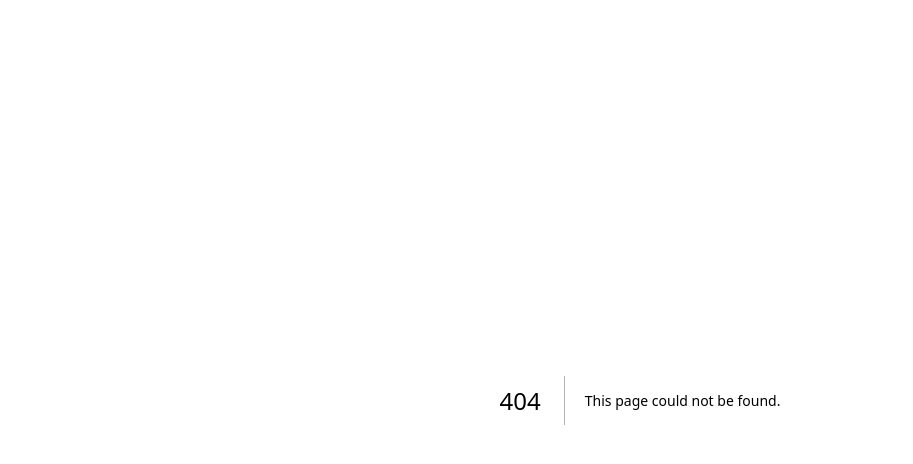
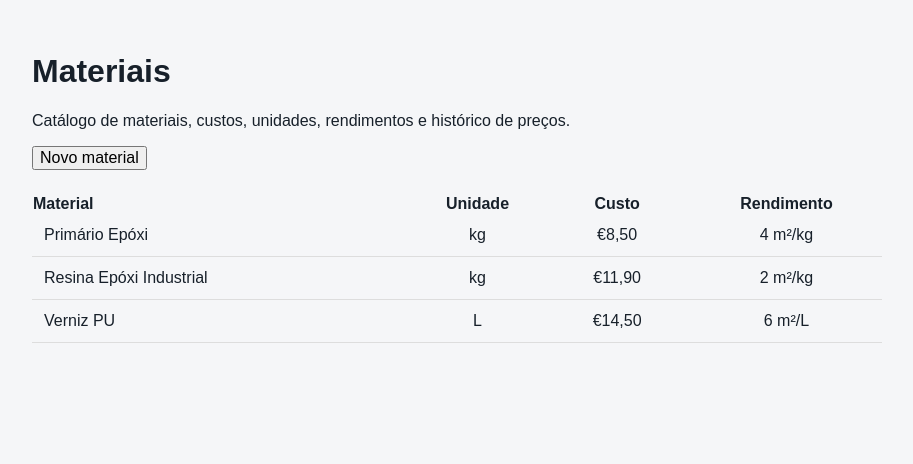
Before and after one commit to drozz2025/royal-epoxi-app, a Next.js app: page /materiais in a window 1280 px wide. Before the commit this address had no page. Shown: the top 464 px of the page, without its empty margins (0-913 px from the left). Built offline with nearby package versions, Linux system fonts and the light colour scheme.

Commit message:
Add materials management module foundation

```diff
--- /dev/null
+++ b/src/app/materiais/page.tsx
@@ -0,0 +1,2 @@
+const materiais=[['Primário Epóxi','kg','€8,50','4 m²/kg'],['Resina Epóxi Industrial','kg','€11,90','2 m²/kg'],['Verniz PU','L','€14,50','6 m²/L']];
+export default function Materiais(){return <main style={{padding:32,fontFamily:'Arial'}}><h1>Materiais</h1><p>Catálogo de materiais, custos, unidades, rendimentos e histórico de preços.</p><button>Novo material</button><table style={{marginTop:24,width:'100%',maxWidth:850,borderCollapse:'collapse'}}><thead><tr><th align="left">Material</th><th>Unidade</th><th>Custo</th><th>Rendimento</th></tr></thead><tbody>{materiais.map(m=><tr key={m[0]}>{m.map((x,i)=><td key={i} style={{padding:12,borderBottom:'1px solid #ddd',textAlign:i?'center':'left'}}>{x}</td>)}</tr>)}</tbody></table></main>}
```
